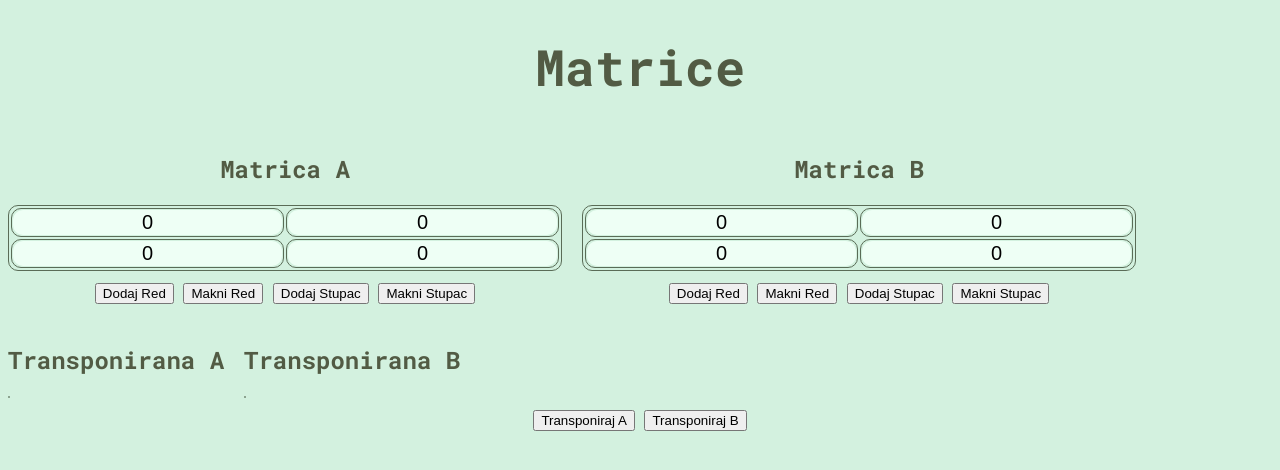
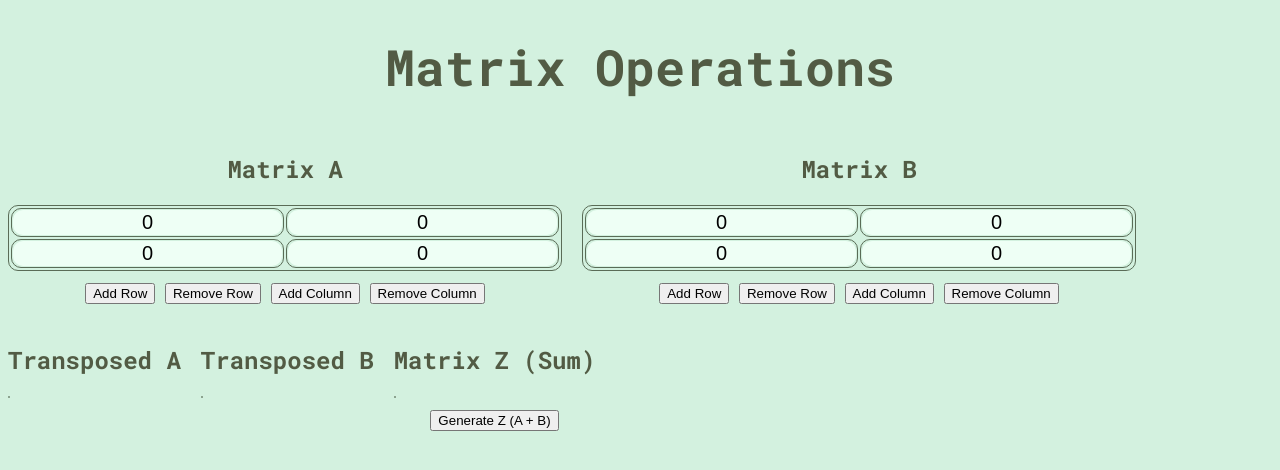
Before and after one commit to patriklan/PM_projekt, a Flask app: page / in a window 1280 px wide. Shown: the top 470 px of the page. Run offline with Flask 3, Linux system fonts and the light colour scheme.

Commit message:
Your commit message describing the changes

```diff
--- a/app.py
+++ b/app.py
@@ -73,18 +73,28 @@ def update():
             [session['matrix_a'][row][col] for row in range(session['rowa'])]
             for col in range(session['cola'])
         ]
-        session['matrix_a'] = session['matrix_ta']
     elif action == 'TrB':
         session['matrix_tb'] = [
             [session['matrix_b'][row][col] for row in range(session['rowb'])]
             for col in range(session['colb'])
         ]
+    elif action == 'GenerateZ':
+        # Ensure dimensions match for addition
+        if session['rowa'] == session['rowb'] and session['cola'] == session['colb']:
+            session['matrix_z'] = [
+                [session['matrix_a'][i][j] + session['matrix_b'][i][j]
+                 for j in range(session['cola'])]
+                for i in range(session['rowa'])
+            ]
+        else:
+            session['matrix_z'] = None  # Indicate an error
 
     session.modified = True
 
     return jsonify({
         'matrix_a': session['matrix_a'],
         'matrix_b': session['matrix_b'],
+        'matrix_z': session.get('matrix_z', []),
         'matrix_ta': session['matrix_ta'],
         'matrix_tb': session['matrix_tb'],
         'rowa': session['rowa'],
--- a/templates/index.html
+++ b/templates/index.html
@@ -8,45 +8,19 @@
 </style>
 <script>
     document.addEventListener('DOMContentLoaded', () => {
-        const updateMatrix = (matrixName) => {
-            const rows = document.querySelectorAll(`.matrix[data-name="${matrixName}"] table tr`);
-            const matrix = Array.from(rows).map(row =>
-                Array.from(row.querySelectorAll('input')).map(input => parseFloat(input.value) || 0)
-            );
-
-            fetch('/update', {
-                method: 'POST',
-                headers: { 'Content-Type': 'application/json' },
-                body: JSON.stringify({ action: `update_${matrixName}`, matrix })
-            }).then(response => response.json()).then(data => {
-                if (matrixName === 'a') {
-                    renderTransposedMatrix('ta', data.matrix_ta, data.cola, data.rowa);
-                } else if (matrixName === 'b') {
-                    renderTransposedMatrix('tb', data.matrix_tb, data.colb, data.rowb);
-                }
-            });
-        };
-
-        const renderTransposedMatrix = (matrixName, matrix, rows, cols) => {
-            const container = document.querySelector(`.matrix.transposed[data-name="${matrixName}"] table`);
+        const renderMatrix = (matrixName, matrix, rows, cols) => {
+            const container = document.querySelector(`.matrix[data-name="${matrixName}"] table`);
             container.innerHTML = '';
             for (let i = 0; i < rows; i++) {
                 const row = document.createElement('tr');
                 for (let j = 0; j < cols; j++) {
                     const cell = document.createElement('td');
-                    cell.textContent = matrix[i][j];
+                    cell.textContent = matrix[i][j] !== undefined ? matrix[i][j] : '';
                     row.appendChild(cell);
                 }
                 container.appendChild(row);
             }
         };
-
-        document.querySelectorAll('input').forEach(input => {
-            input.addEventListener('change', e => {
-                const matrixName = e.target.closest('.matrix').dataset.name;
-                updateMatrix(matrixName);
-            });
-        });
 
         document.querySelectorAll('button[data-action]').forEach(button => {
             button.addEventListener('click', e => {
@@ -58,10 +32,16 @@
                     headers: { 'Content-Type': 'application/json' },
                     body: JSON.stringify({ action })
                 }).then(response => response.json()).then(data => {
-                    if (action === 'TrA') {
-                        renderTransposedMatrix('ta', data.matrix_ta, data.cola, data.rowa);
+                    if (action === 'GenerateZ') {
+                        if (data.matrix_z) {
+                            renderMatrix('z', data.matrix_z, data.rowa, data.cola); // Render matrix_z
+                        } else {
+                            alert('Matrices dimensions do not match for addition!');
+                        }
+                    } else if (action === 'TrA') {
+                        renderMatrix('ta', data.matrix_ta, data.cola, data.rowa);
                     } else if (action === 'TrB') {
-                        renderTransposedMatrix('tb', data.matrix_tb, data.colb, data.rowb);
+                        renderMatrix('tb', data.matrix_tb, data.colb, data.rowb);
                     } else {
                         location.reload();
                     }
@@ -76,16 +56,17 @@
         });
     });
 </script>
+
 {% endblock %}
 
 {% block body %}
-<h1>Matrice</h1>
+<h1>Matrix Operations</h1>
 
 <div class="matrix-container">
     <div class="matrix" data-name="a">
-        <h2>Matrica A</h2>
+        <h2>Matrix A</h2>
         <form>
-            <table>
+            <table border="1">
                 {% for row in range(rowa) %}
                     <tr>
                         {% for col in range(cola) %}
@@ -94,17 +75,17 @@
                     </tr>
                 {% endfor %}
             </table>
-            <button type="button" data-action="add_row_a">Dodaj Red</button>
-            <button type="button" data-action="remove_row_a">Makni Red</button>
-            <button type="button" data-action="add_column_a">Dodaj Stupac</button>
-            <button type="button" data-action="remove_column_a">Makni Stupac</button>
+            <button type="button" data-action="add_row_a">Add Row</button>
+            <button type="button" data-action="remove_row_a">Remove Row</button>
+            <button type="button" data-action="add_column_a">Add Column</button>
+            <button type="button" data-action="remove_column_a">Remove Column</button>
         </form>
     </div>
 
     <div class="matrix" data-name="b">
-        <h2>Matrica B</h2>
+        <h2>Matrix B</h2>
         <form>
-            <table>
+            <table border="1">
                 {% for row in range(rowb) %}
                     <tr>
                         {% for col in range(colb) %}
@@ -113,26 +94,28 @@
                     </tr>
                 {% endfor %}
             </table>
-            <button type="button" data-action="add_row_b">Dodaj Red</button>
-            <button type="button" data-action="remove_row_b">Makni Red</button>
-            <button type="button" data-action="add_column_b">Dodaj Stupac</button>
-            <button type="button" data-action="remove_column_b">Makni Stupac</button>
+            <button type="button" data-action="add_row_b">Add Row</button>
+            <button type="button" data-action="remove_row_b">Remove Row</button>
+            <button type="button" data-action="add_column_b">Add Column</button>
+            <button type="button" data-action="remove_column_b">Remove Column</button>
         </form>
     </div>
 
     <div class="matrix transposed" data-name="ta">
-        <h2>Transponirana A</h2>
-        <table></table>
+        <h2>Transposed A</h2>
+        <table border="1"></table>
     </div>
 
     <div class="matrix transposed" data-name="tb">
-        <h2>Transponirana B</h2>
-        <table></table>
+        <h2>Transposed B</h2>
+        <table border="1"></table>
+    </div>
+
+    <div class="matrix" data-name="z">
+        <h2>Matrix Z (Sum)</h2>
+        <table border="1"></table>
+        <button type="button" data-action="GenerateZ">Generate Z (A + B)</button>
     </div>
 </div>
 
-<form>
-    <button type="button" data-action="TrA">Transponiraj A</button>
-    <button type="button" data-action="TrB">Transponiraj B</button>
-</form>
 {% endblock %}
```
